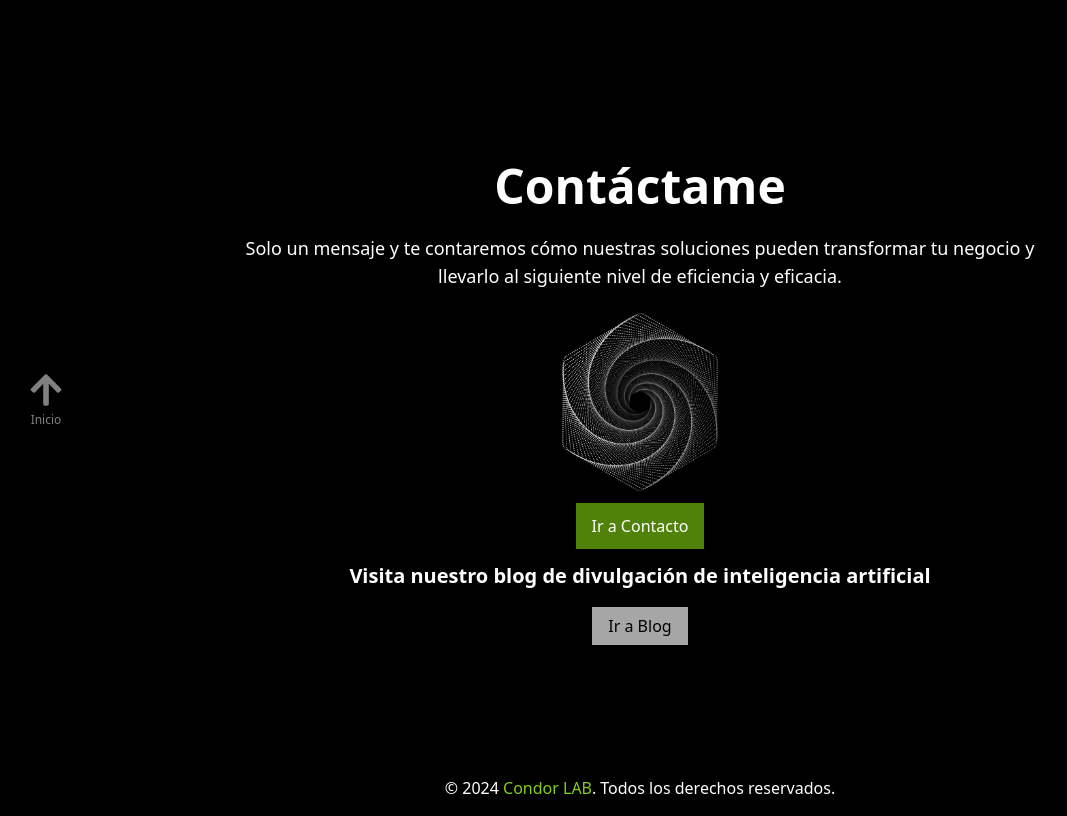
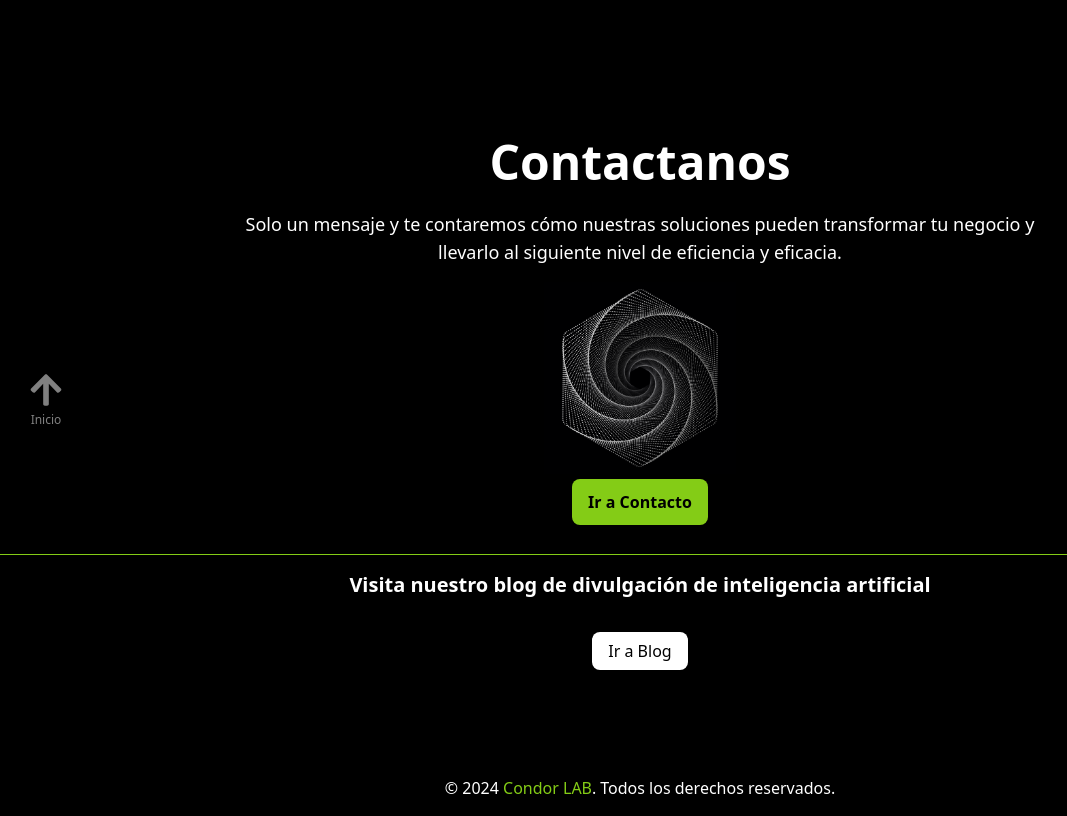
Before and after one commit to fedemachinelearning97/WebPageFedeNoriega, a React (Vite) app: page / in a window 1280 px wide. Shown: the part 2360-3176 px from the top of the page, without its empty margins (0-1067 px from the left). Built offline with nearby package versions, Linux system fonts and the light colour scheme.

Commit message:
Update Contact.jsx

```diff
--- a/src/components/Contact.jsx
+++ b/src/components/Contact.jsx
@@ -24,7 +24,7 @@ const Contact = () => {
       className="h-[90vh] flex items-center justify-center bg-black text-white mx-4 md:mx-0"
     >
       <div className="container mx-auto text-center" data-aos="fade-up">
-        <h2 className="md:text-5xl text-4xl font-bold mb-6">Contáctame</h2>
+        <h2 className="md:text-5xl text-4xl font-bold mb-6">Contactanos</h2>
         <p className="mb-4 w-11/12 md:w-8/12 mx-auto text-lg">
           Solo un mensaje y te contaremos cómo nuestras soluciones pueden
           transformar tu negocio y llevarlo al siguiente nivel de eficiencia y
@@ -37,18 +37,18 @@ const Contact = () => {
         />
         <Link to="/contact"
           onClick={scrollToContact}
-          className="bg-lime-500/80 text-white py-3 px-4 shadow-md transition duration-300 hover:bg-lime-500"
+          className="bg-lime-400 text-black font-bold rounded-lg py-3 px-4 shadow-md transition duration-300 hover:bg-lime-600 hover:text-white"
           title="Ir a la ventana de contacto"
         >
           Ir a Contacto
         </Link>
 
-        <h4 className="text-xl font-bold my-6">
+        <h4 className="text-xl font-bold my-10 border-t border-lime-400 pt-4 ">
           Visita nuestro blog de divulgación de inteligencia artificial
         </h4>
 
         <Link to="/blog-ia"
-          className="bg-white/65 text-black py-2 px-4 shadow-md transition duration-300 hover:bg-white"
+          className="bg-white text-black py-2 px-4 shadow-md rounded-lg transition duration-300 hover:bg-black hover:text-white"
           title="Ir a la ventana de blog ia"
         >
           Ir a Blog
```
